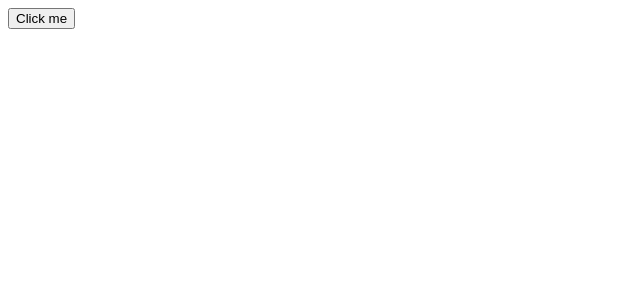
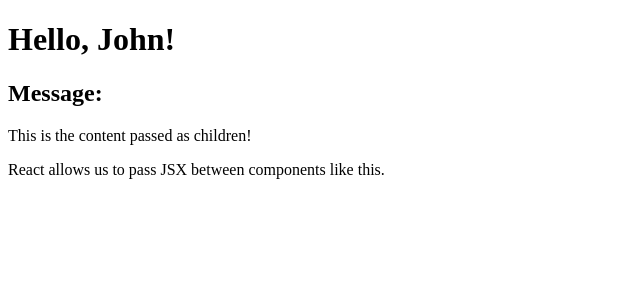
Before and after one commit to Sk-Shubhasheesh/React-Yatra, a React app: page / in a window 1280 px wide. Shown: the top 300 px of the page, without its empty margins (0-640 px from the left). Built offline with nearby package versions, Linux system fonts and the light colour scheme.

Commit message:
Another example of props & children

```diff
--- a/src/App.js
+++ b/src/App.js
@@ -1,11 +1,19 @@
+
 import React from "react";
-import Button from "./Button";
-const App = ()=>{
-    const HandleclickAction = ()=>{
-        console.log("I was clicked from parent");
+import { Greeting, MessageContainer } from "./propChil";
+// Parent component that uses both Greeting with props and MessageContainer with children
+function App() {
+    return (
+      <div>
+        {/* Passing a "name" prop to Greeting */}
+        <Greeting name="John" />
 
-    }
-    return <Button clickAction={HandleclickAction}>Click me</Button>
-}
-
-export default App;
+        {/* Passing children to MessageContainer */}
+        <MessageContainer>
+          <p>This is the content passed as children!</p>
+          <p>React allows us to pass JSX between components like this.</p>
+        </MessageContainer>
+      </div>
+    );
+  }
+  export default App;
--- a/src/Button.js
+++ /dev/null
@@ -1,13 +0,0 @@
-import React from 'react'
-
-const Button = (props) => {
-  console.log(props);
-  const {children, clickAction} = props
-  const handleClick = ()=>{
-    clickAction?.();
-
-  }
-  return <button onClick={handleClick}>{children}</button>
-}
-
-export default Button
--- /dev/null
+++ b/src/propChil.js
@@ -0,0 +1,16 @@
+import React from 'react'
+
+function Greeting(props) {
+  return <h1>Hello, {props.name}!</h1>;
+}
+
+// Component that uses "children" to render whatever is passed between its opening and closing tags
+function MessageContainer(props) {
+  return (
+    <div>
+      <h2>Message:</h2>
+      <div>{props.children}</div> {/* This will render any children passed to MessageContainer */}
+    </div>
+  );
+}
+export {Greeting, MessageContainer}
```
